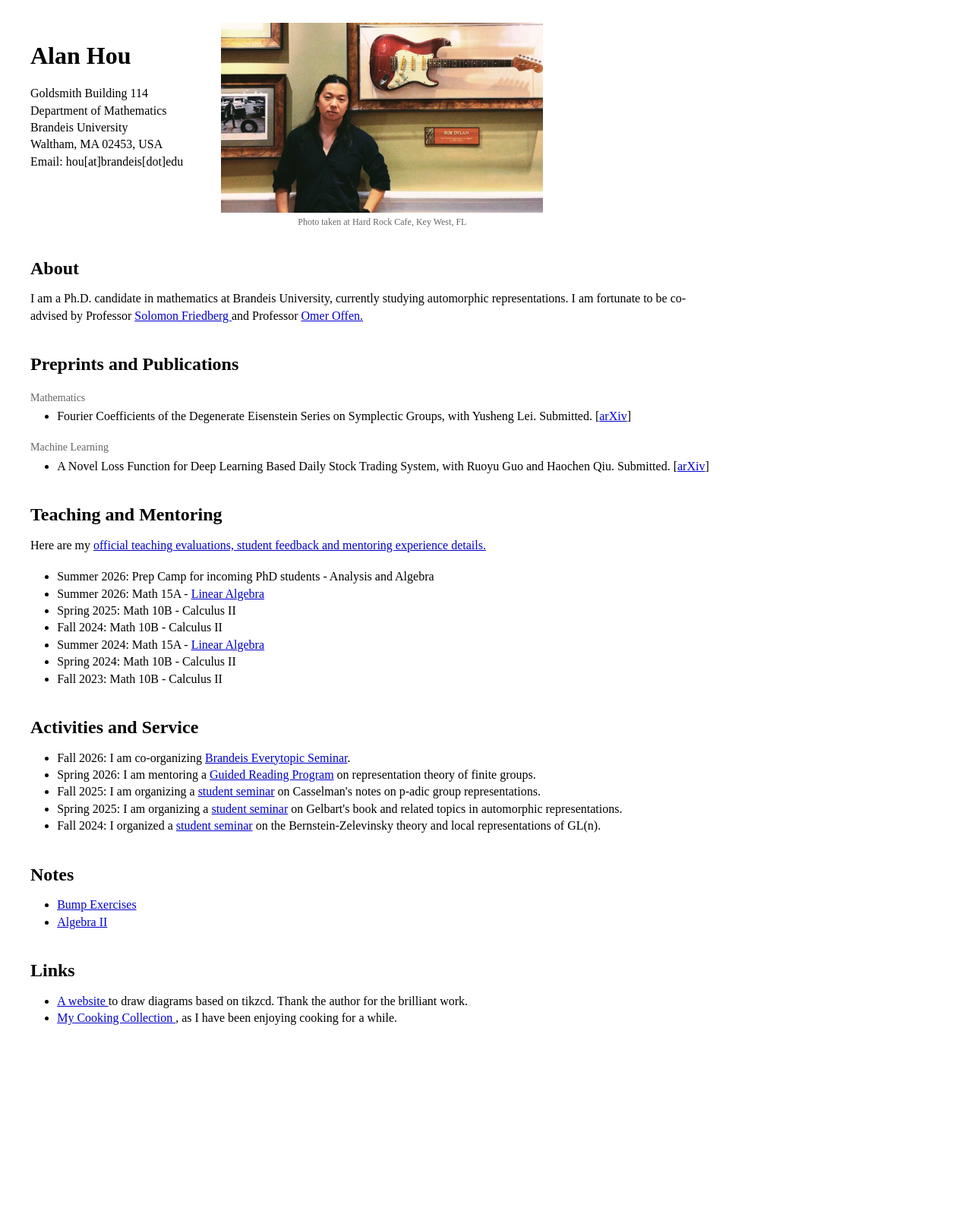
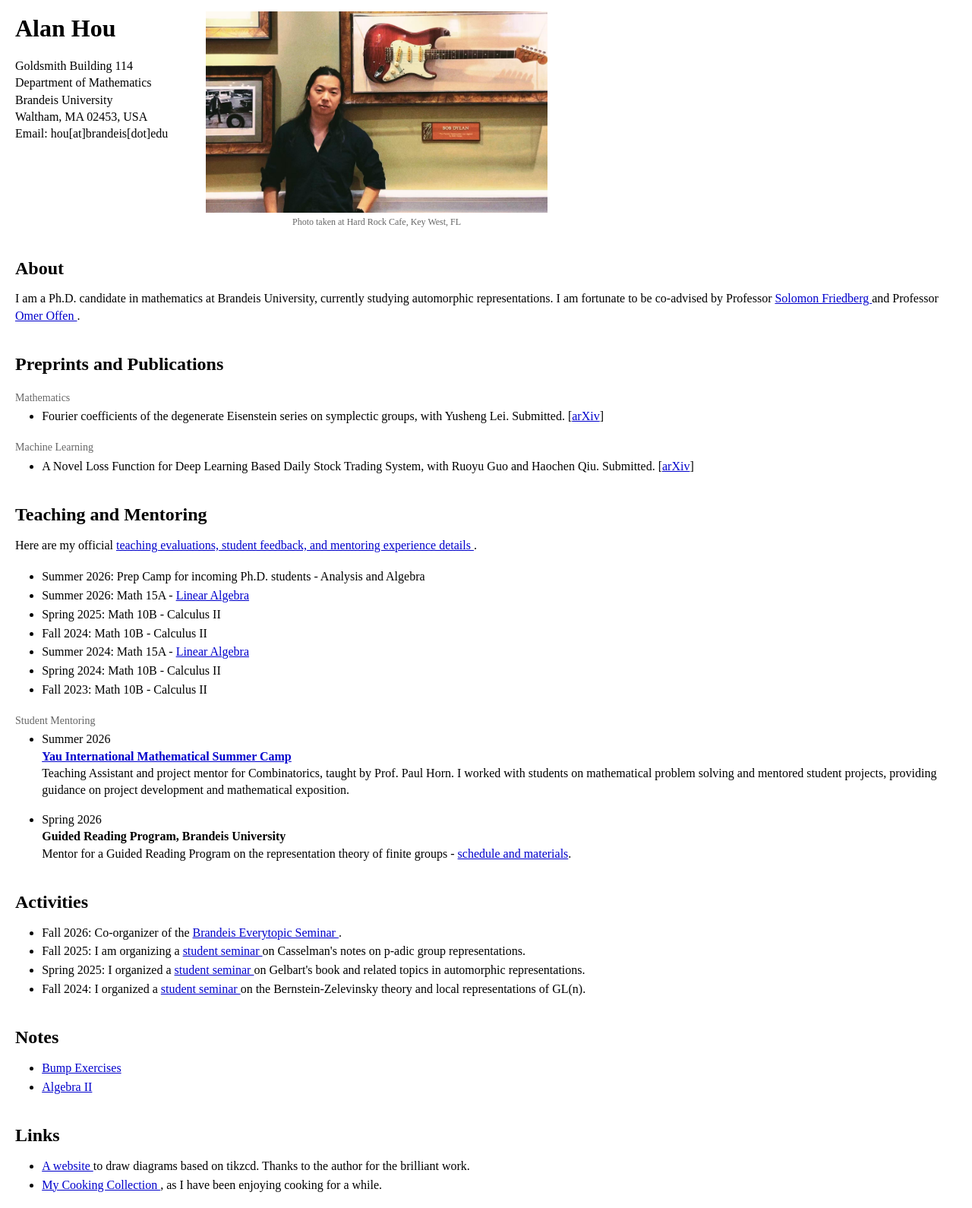
Before and after one commit to axhou/axhou.github.io, a Jekyll site: the page index.html, which Jekyll copies as it is, in a window 1280 px wide. Shown: the whole page at 76% size. Built offline with Jekyll 4.4.1, drawn with Linux system fonts in a browser that asks for light colours; before the commit the page ends 1381 px from its top, so only the background shows below that.

Commit message:
Update index.html

```diff
--- a/index.html
+++ b/index.html
@@ -2,87 +2,34 @@
 <html lang="en">
 
 <head>
+
   <!-- Google tag (gtag.js) -->
-  <script
-    async
-    src="https://www.googletagmanager.com/gtag/js?id=G-VJFCVN1G3F"
-  ></script>
-
+  <script async src="https://www.googletagmanager.com/gtag/js?id=G-VJFCVN1G3F"></script>
   <script>
     window.dataLayer = window.dataLayer || [];
-
-    function gtag() {
-      dataLayer.push(arguments);
-    }
-
-    gtag("js", new Date());
-    gtag("config", "G-VJFCVN1G3F");
+    function gtag() { dataLayer.push(arguments); }
+    gtag('js', new Date());
+    gtag('config', 'G-VJFCVN1G3F');
   </script>
 
   <meta charset="UTF-8">
-  <meta
-    name="viewport"
-    content="width=device-width, initial-scale=1.0"
-  >
+  <meta name="viewport" content="width=device-width, initial-scale=1.0">
 
   <title>Alan Hou</title>
 
   <style>
-.publication-category {
-  font-size: 14px;
-  font-style: normal;
-  font-weight: normal;
-  color: #666;
-  margin-top: 1.2em;
-  margin-bottom: 0.3em;
-}
-    .header {
-      display: flex;
-      align-items: stretch;
-      gap: 50px;
-    }
-.profile-figure {
-  margin: 0;
-}
-
-.profile-photo {
-  display: block;
-  height: 265px;
-  width: auto;
-}
-
-.profile-figure figcaption {
-  margin-top: 4px;
-  font-size: 12px;
-  color: #666;
-  text-align: center;
-}
-    .contact {
-      flex-shrink: 0;
-    }
-
-    .photo-wrapper {
-      display: flex;
-      align-items: stretch;
-    }
-
-    .profile-photo {
-      height: 250px;
-      width: auto;
-      object-fit: cover;
-    }
 
     body {
       background: white;
       font-family: serif;
       font-size: 16px;
       line-height: 1.4;
-      max-width: 900px;
-      margin: 30px 40px;
+      margin: 15px 20px;
     }
 
     h1 {
       font-size: 32px;
+      margin-top: 0;
       margin-bottom: 0.5em;
     }
 
@@ -101,15 +48,92 @@
       padding-left: 1em;
     }
 
+    li {
+      margin-bottom: 0.15em;
+    }
+
     a {
       color: #0000cc;
     }
 
+
+    /* -------------------------
+       Header / Profile photo
+       ------------------------- */
+
+    .header {
+      display: flex;
+      align-items: flex-start;
+      gap: 50px;
+    }
+
+    .contact {
+      flex-shrink: 0;
+    }
+
+    .profile-figure {
+      margin: 0;
+      width: max-content;
+      max-width: 100%;
+    }
+
+    .profile-photo {
+      display: block;
+      height: 265px;
+      width: auto;
+      object-fit: contain;
+    }
+
+    .profile-figure figcaption {
+      margin-top: 4px;
+      font-size: 12px;
+      font-weight: normal;
+      color: #666;
+      text-align: center;
+    }
+
+
+    /* -------------------------
+       Publications
+       ------------------------- */
+
+    .publication-category {
+      font-size: 14px;
+      font-style: normal;
+      font-weight: normal;
+      color: #666;
+      margin-top: 1.2em;
+      margin-bottom: 0.3em;
+    }
+
+
+    /* -------------------------
+       Mentoring
+       ------------------------- */
+
+    .mentoring-list li {
+      margin-bottom: 1em;
+    }
+
+
+    /* -------------------------
+       Mobile layout
+       ------------------------- */
+
     @media (max-width: 700px) {
+
+      body {
+        margin: 15px 18px;
+      }
+
       .header {
         flex-direction: column;
         align-items: flex-start;
         gap: 20px;
+      }
+
+      .profile-figure {
+        width: 100%;
       }
 
       .profile-photo {
@@ -118,15 +142,31 @@
         height: auto;
         object-fit: contain;
       }
+
+      .profile-figure figcaption {
+        width: 90%;
+        max-width: 380px;
+        text-align: center;
       }
+
+    }
+
   </style>
+
 </head>
 
+
 <body>
+
+
+  <!-- =========================
+       Header
+       ========================= -->
 
   <div class="header">
 
     <div class="contact">
+
       <h1>Alan Hou</h1>
 
       <p>
@@ -136,17 +176,31 @@
         Waltham, MA 02453, USA<br>
         Email: hou[at]brandeis[dot]edu
       </p>
-    </div>
-
-    <div class="photo-wrapper">
-      <figure class="profile-figure">
-  <img src="./alan.jpg" alt="Alan Hou" class="profile-photo">
-  <figcaption>Photo taken at Hard Rock Cafe, Key West, FL</figcaption>
-</figure>
-    </div>
 
     </div>
 
+
+    <figure class="profile-figure">
+
+      <img
+        src="./alan.jpg"
+        alt="Alan Hou"
+        class="profile-photo"
+      >
+
+      <figcaption>
+        Photo taken at Hard Rock Cafe, Key West, FL
+      </figcaption>
+
+    </figure>
+
+  </div>
+
+
+
+  <!-- =========================
+       About
+       ========================= -->
 
   <h2>About</h2>
 
@@ -159,47 +213,71 @@
     </a>
     and Professor
     <a href="https://sites.google.com/brandeis.edu/offen/home">
-      Omer Offen.
-    </a>
+      Omer Offen
+    </a>.
   </p>
 
 
+
+  <!-- =========================
+       Preprints and Publications
+       ========================= -->
+
   <h2>Preprints and Publications</h2>
 
- <p class="publication-category">Mathematics</p>
+
+  <p class="publication-category">
+    Mathematics
+  </p>
 
   <ul>
+
     <li>
-    Fourier Coefficients of the Degenerate Eisenstein Series
-    on Symplectic Groups, with Yusheng Lei. Submitted.
+      Fourier coefficients of the degenerate Eisenstein series
+      on symplectic groups, with Yusheng Lei. Submitted.
       [<a href="https://arxiv.org/abs/2608.24719">arXiv</a>]
     </li>
+
   </ul>
 
-<p class="publication-category">Machine Learning</p>
+
+  <p class="publication-category">
+    Machine Learning
+  </p>
 
   <ul>
+
     <li>
       A Novel Loss Function for Deep Learning Based Daily
-    Stock Trading System, with Ruoyu Guo and Haochen Qiu. Submitted.
+      Stock Trading System, with Ruoyu Guo and Haochen Qiu.
+      Submitted.
       [<a href="https://arxiv.org/abs/2502.17493">arXiv</a>]
     </li>
+
   </ul>
 
+
+
+  <!-- =========================
+       Teaching and Mentoring
+       ========================= -->
 
   <h2>Teaching and Mentoring</h2>
 
   <p>
-    Here are my
+    Here are my official
     <a href="./teaching.html">
-      official teaching evaluations, student feedback and mentoring experience details.
-    </a>
+      teaching evaluations, student feedback, and mentoring experience details
+    </a>.
   </p>
 
+
   <ul>
+
     <li>
       Summer 2026:
-      Prep Camp for incoming PhD students - Analysis and Algebra
+      Prep Camp for incoming Ph.D. students -
+      Analysis and Algebra
     </li>
 
     <li>
@@ -233,68 +311,138 @@
       Fall 2023:
       Math 10B - Calculus II
     </li>
+
   </ul>
 
 
-  <h2>Activities and Service</h2>
+
+  <!-- =========================
+       Student Mentoring
+       ========================= -->
+
+  <p class="publication-category">
+    Student Mentoring
+  </p>
+
+  <ul class="mentoring-list">
+
+    <li>
+      Summer 2026<br>
+
+      <strong>
+        <a href="https://mathcamp.simis.cn/courses/Comb.html">
+          Yau International Mathematical Summer Camp
+        </a>
+      </strong><br>
+
+      Teaching Assistant and project mentor for Combinatorics,
+      taught by Prof. Paul Horn. I worked with students on
+      mathematical problem solving and mentored student projects,
+      providing guidance on project development and mathematical exposition.
+    </li>
+
+
+    <li>
+      Spring 2026<br>
+
+      <strong>
+        Guided Reading Program, Brandeis University
+      </strong><br>
+
+      Mentor for a Guided Reading Program on the representation theory
+      of finite groups -
+      <a href="./grp2026spring.html">schedule and materials</a>.
+    </li>
+
+  </ul>
+
+
+
+  <!-- =========================
+       Activities
+       ========================= -->
+
+  <h2>Activities</h2>
 
   <ul>
 
     <li>
       Fall 2026:
-      I am co-organizing <a href="./everytopic.html">Brandeis Everytopic Seminar</a>.
-    </li>
-    <li>
-      Spring 2026:
-      I am mentoring a <a href="./grp2026spring.html">Guided Reading Program</a> on
-      representation theory of finite groups.
+      Co-organizer of the
+      <a href="./everytopic.html">
+        Brandeis Everytopic Seminar
+      </a>.
     </li>
 
     <li>
       Fall 2025:
       I am organizing a
-      <a href="./25caspadic.html">student seminar</a>
+      <a href="./25caspadic.html">
+        student seminar
+      </a>
       on Casselman's notes on p-adic group representations.
     </li>
 
     <li>
       Spring 2025:
-      I am organizing a
-      <a href="./gel2025.html">student seminar</a>
+      I organized a
+      <a href="./gel2025.html">
+        student seminar
+      </a>
       on Gelbart's book and related topics in automorphic representations.
     </li>
 
     <li>
       Fall 2024:
       I organized a
-      <a href="./bzf2024.html">student seminar</a>
+      <a href="./bzf2024.html">
+        student seminar
+      </a>
       on the Bernstein-Zelevinsky theory and local representations of GL(n).
     </li>
+
   </ul>
 
+
+
+  <!-- =========================
+       Notes
+       ========================= -->
 
   <h2>Notes</h2>
 
   <ul>
+
     <li>
-      <a href="./bumpex.html">Bump Exercises</a>
+      <a href="./bumpex.html">
+        Bump Exercises
+      </a>
     </li>
 
     <li>
-      <a href="./algebra2.html">Algebra II</a>
+      <a href="./algebra2.html">
+        Algebra II
+      </a>
     </li>
+
   </ul>
 
+
+
+  <!-- =========================
+       Links
+       ========================= -->
 
   <h2>Links</h2>
 
   <ul>
+
     <li>
       <a href="https://tikzcd.yichuanshen.de/">
         A website
       </a>
       to draw diagrams based on tikzcd.
-      Thank the author for the brilliant work.
+      Thanks to the author for the brilliant work.
     </li>
 
     <li>
@@ -303,7 +451,9 @@
       </a>,
       as I have been enjoying cooking for a while.
     </li>
+
   </ul>
+
 
 </body>
 
```
Lines whose indentation alone changed are shown as unchanged.
